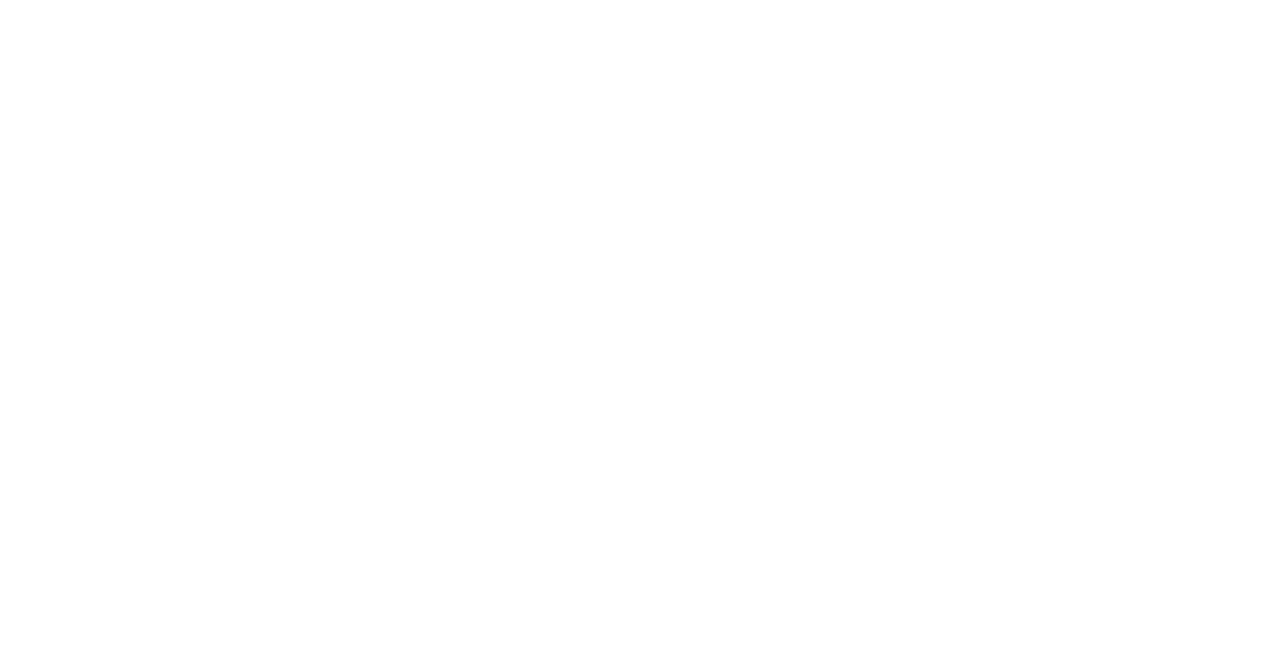
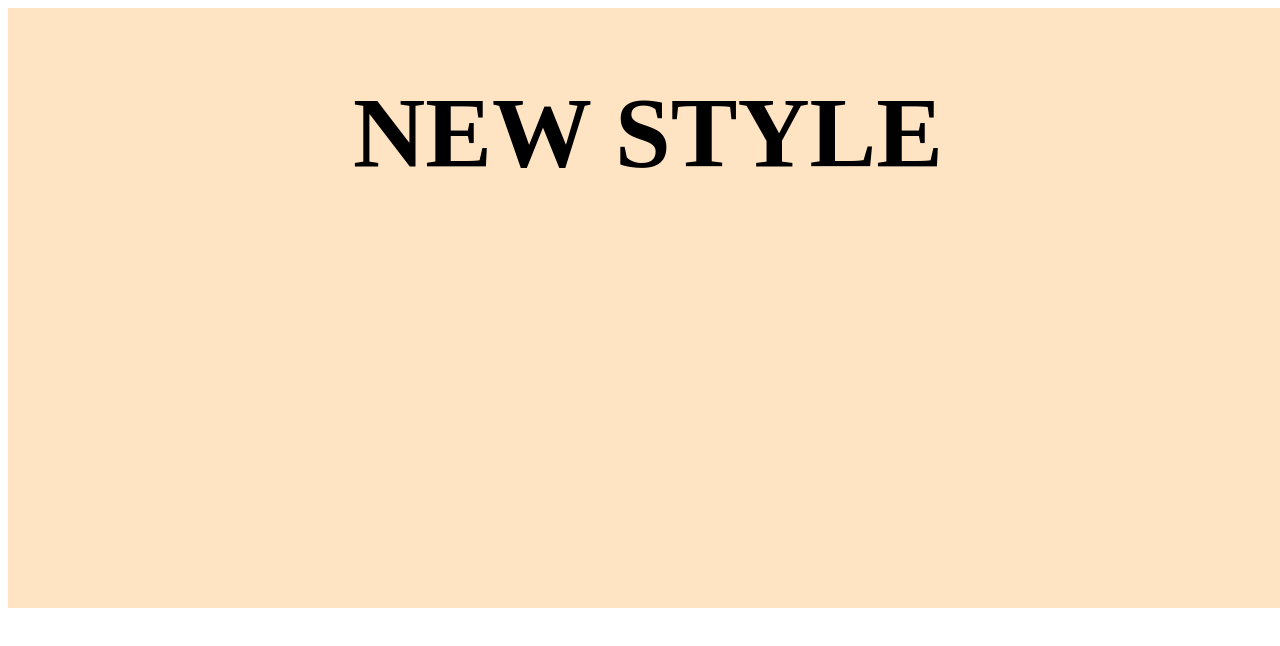
Before and after one commit to romass77/Git-intro, a plain HTML site: page index.html in a window 1280 px wide. Drawn offline with nearby package versions, Linux system fonts and the light colour scheme.

Commit message:
new style

```diff
--- a/index.html
+++ b/index.html
@@ -5,8 +5,12 @@
     <meta http-equiv="X-UA-Compatible" content="IE=edge">
     <meta name="viewport" content="width=device-width, initial-scale=1.0">
     <title>Document</title>
+    <link rel="stylesheet" href="https://cdn.jsdelivr.net/npm/bootstrap-icons@1.8.1/font/bootstrap-icons.css">
+    <link rel="stylesheet" href="./style.css">
 </head>
 <body>
-
+    <div class="main">
+        <h1>NEW STYLE</h1>
+    </div>
 </body>
 </html>
--- a/style.css
+++ b/style.css
@@ -0,0 +1,11 @@
+h1{
+    font-size: 100px;
+
+}
+.main{
+    background-color: bisque;
+    height: 600px;
+    width: 100vw;
+    display: flex;
+    justify-content: center;
+}
```
